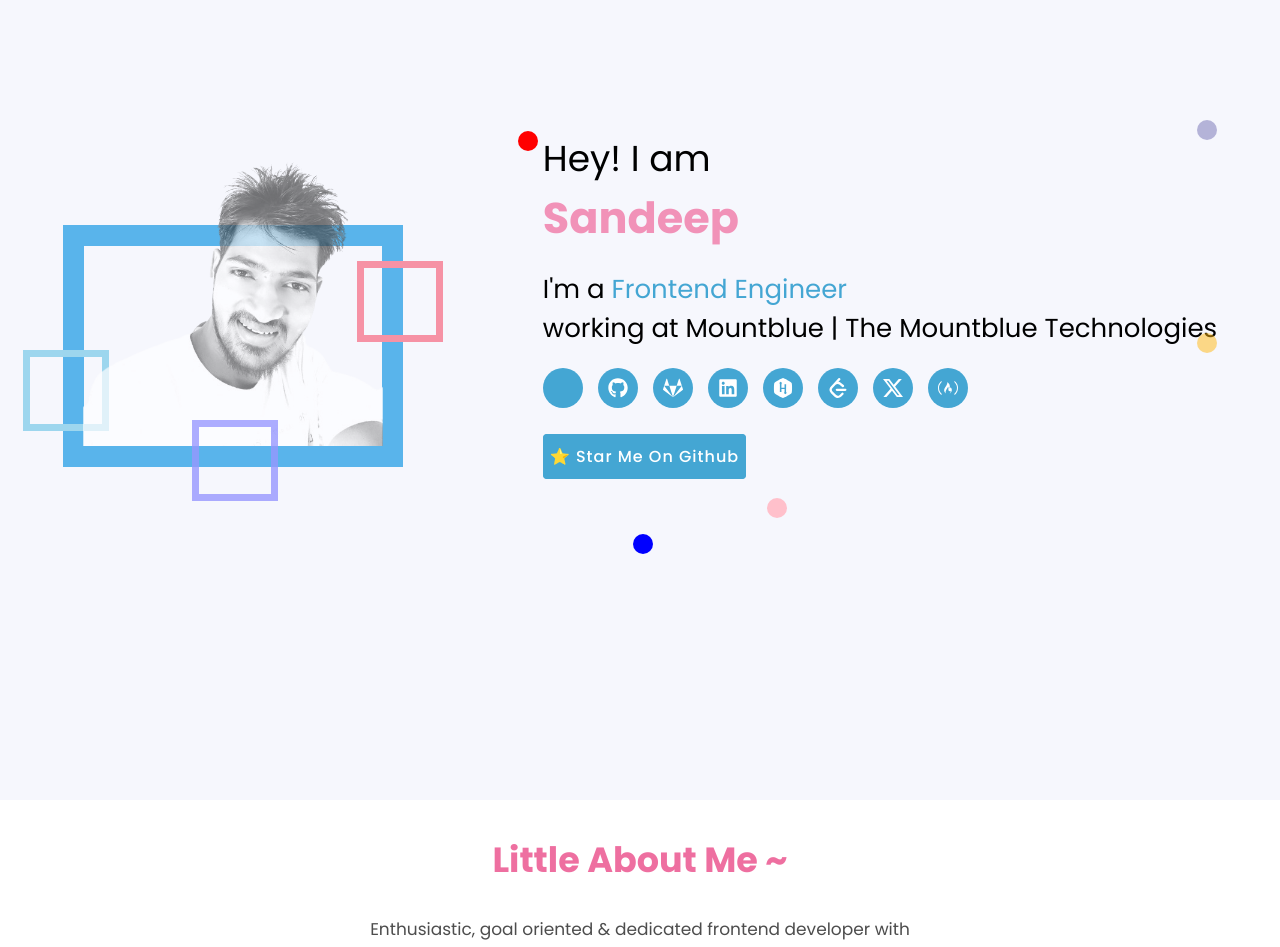
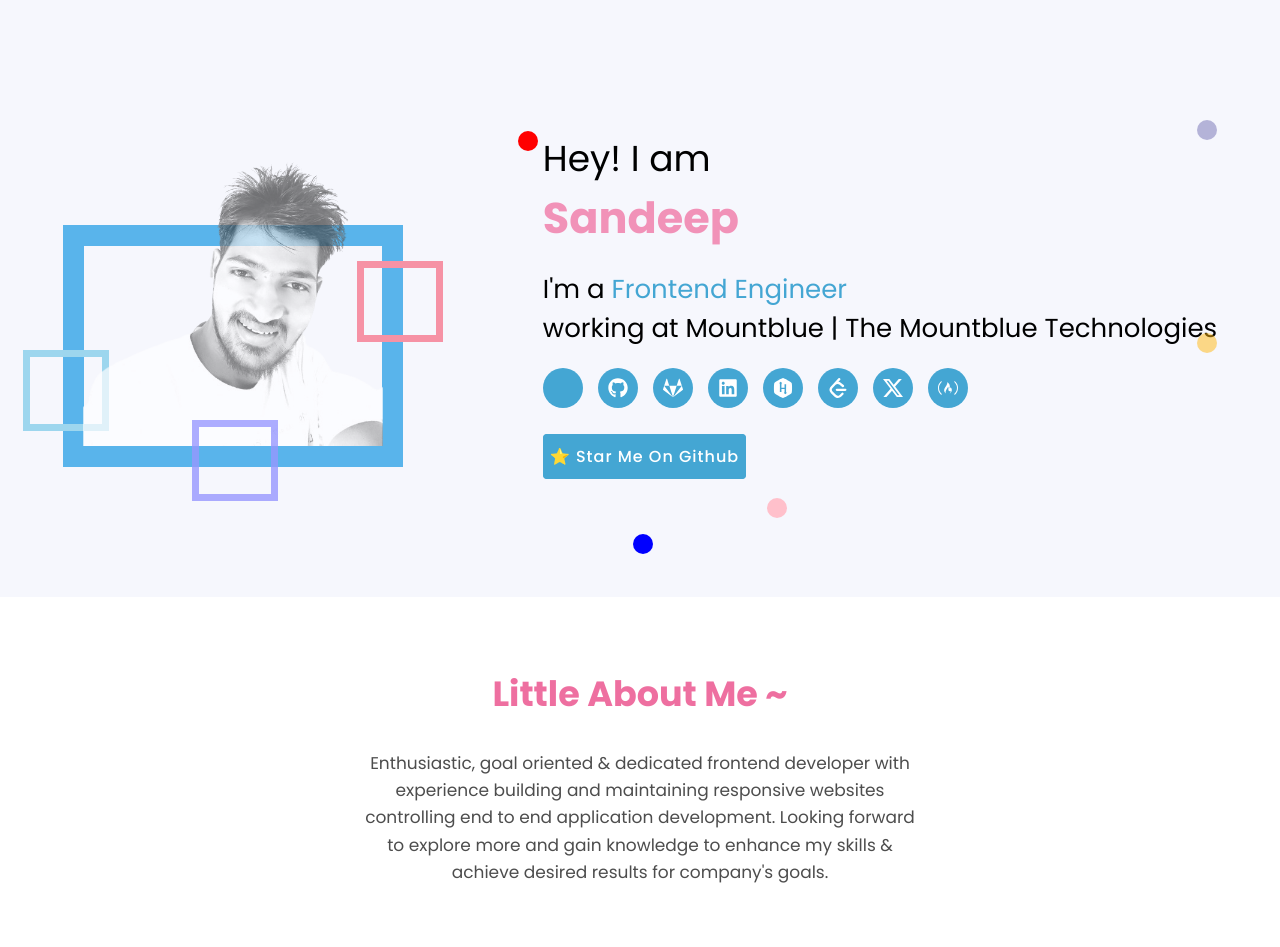
Before and after one commit to sandeep8854/sandeep, a React (Vite) app: page / in a window 1280 px wide. Shown: the top 947 px of the page. Built offline with nearby package versions, Linux system fonts and the light colour scheme; some icons are missing.

Commit message:
fixing bug

```diff
--- a/src/components/About/about.css
+++ b/src/components/About/about.css
@@ -1,5 +1,5 @@
 .section-about {
-  padding: 3.3rem 1.9rem;
+  padding: 7rem 0 7rem 0;
   background: #ffffff;
 }
 
@@ -12,7 +12,6 @@
 }
 .about-title {
   color: #ea4c89 !important;
-  margin-bottom: 2rem;
 }
 .page-container {
   text-align: center;
@@ -27,7 +26,7 @@
 }
 @media only screen and (max-width: 769px) {
   .section-about {
-    margin-top: 10rem;
+    /* margin-top: 7rem 0 7rem 0 !important; */
   }
 }
 @media only screen and (max-width: 768px) {
--- a/src/components/Hero/hero.css
+++ b/src/components/Hero/hero.css
@@ -1,6 +1,6 @@
 .profile-section {
   max-width: 100vw;
-  height: 100vh;
+  /* height: 100vh; */
   background-color: #f6f7fd;
   /* overflow-x: hidden;
   overflow-y: hidden; */
```
